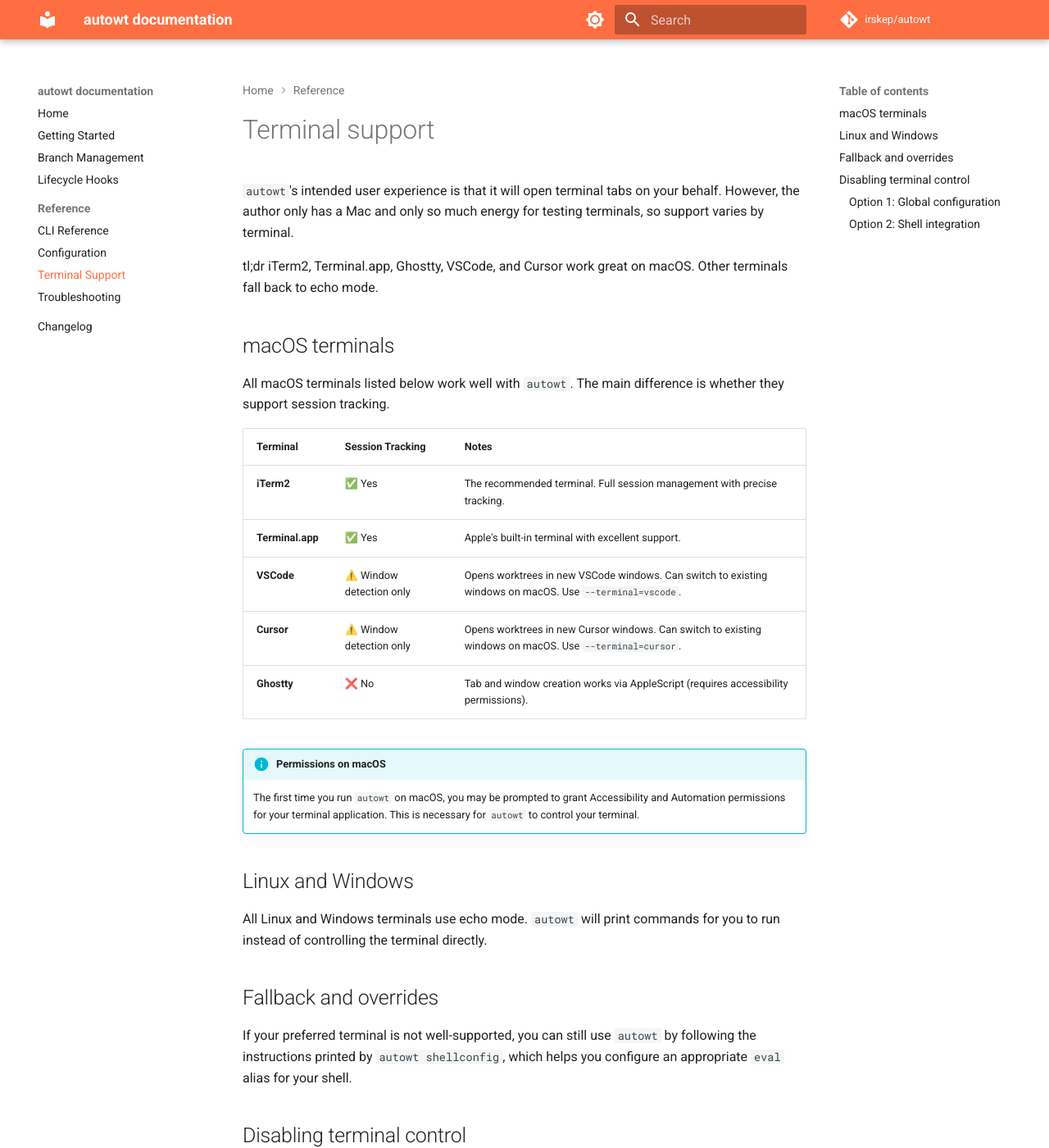
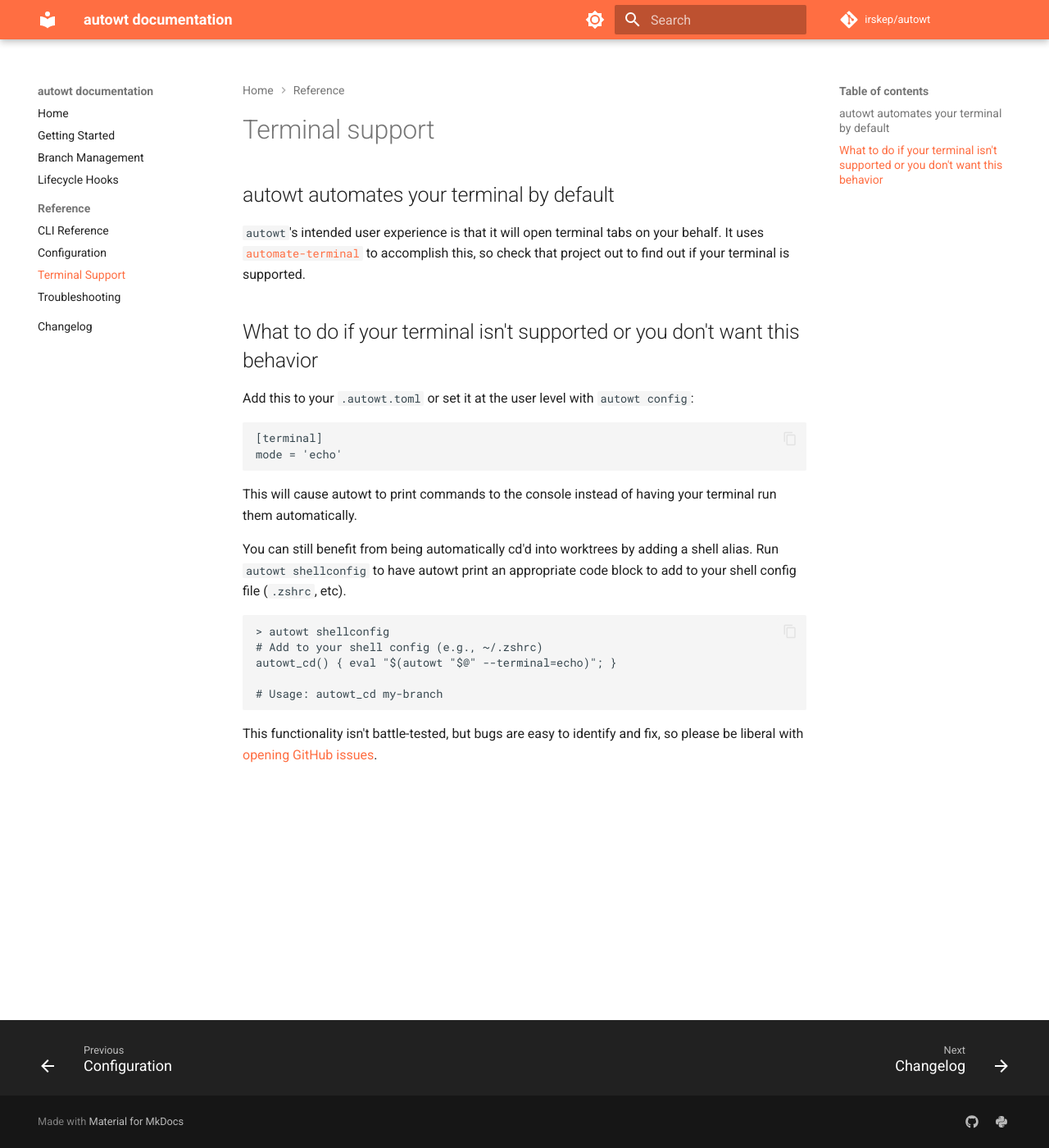
Before and after one commit to irskep/autowt, an MkDocs documentation site: the page built from docs/terminalsupport.md, in a window 1280 px wide and 1400 px high. Shown: the whole window at 82% size. Built offline with MkDocs 1.6.1 and Material for MkDocs 9.7.7, drawn with Linux system fonts in a browser that asks for light colours; comment, search, counter and statistics services are not loaded; the version menu is left out; some of the changed text lies outside the part shown.

````diff
--- a/docs/terminalsupport.md
+++ b/docs/terminalsupport.md
@@ -1,44 +1,21 @@
 # Terminal support
 
-`autowt`'s intended user experience is that it will open terminal tabs on your behalf. However, the author only has a Mac and only so much energy for testing terminals, so support varies by terminal.
+## autowt automates your terminal by default
 
-tl;dr iTerm2, Terminal.app, Ghostty, VSCode, and Cursor work great on macOS. Other terminals fall back to echo mode.
+`autowt`'s intended user experience is that it will open terminal tabs on your behalf. It uses [`automate-terminal`](https://github.com/irskep/automate-terminal) to accomplish this, so check that project out to find out if your terminal is supported.
 
-## macOS terminals
+## What to do if your terminal isn't supported or you don't want this behavior
 
-All macOS terminals listed below work well with `autowt`. The main difference is whether they support session tracking.
+Add this to your `.autowt.toml` or set it at the user level with `autowt config`:
 
-| Terminal | Session Tracking | Notes |
-| --- | --- | --- |
-| **iTerm2** | ✅ Yes | The recommended terminal. Full session management with precise tracking. |
-| **Terminal.app** | ✅ Yes | Apple's built-in terminal with excellent support. |
-| **VSCode** | ⚠️ Window detection only | Opens worktrees in new VSCode windows. Can switch to existing windows on macOS. Use `--terminal=vscode`. |
-| **Cursor** | ⚠️ Window detection only | Opens worktrees in new Cursor windows. Can switch to existing windows on macOS. Use `--terminal=cursor`. |
-| **Ghostty** | ❌ No | Tab and window creation works via AppleScript (requires accessibility permissions). |
+```
+[terminal]
+mode = 'echo'
+```
 
-!!! info "Permissions on macOS"
+This will cause autowt to print commands to the console instead of having your terminal run them automatically.
 
-    The first time you run `autowt` on macOS, you may be prompted to grant Accessibility and Automation permissions for your terminal application. This is necessary for `autowt` to control your terminal.
-
-## Linux and Windows
-
-All Linux and Windows terminals use echo mode. `autowt` will print commands for you to run instead of controlling the terminal directly.
-
-## Fallback and overrides
-
-If your preferred terminal is not well-supported, you can still use `autowt` by following the instructions printed by `autowt shellconfig`, which helps you configure an appropriate `eval` alias for your shell.
-
-## Disabling terminal control
-
-If you prefer to avoid any terminal automation (tab/window creation), you can configure `autowt` to only provide directory navigation without controlling your terminal program:
-
-### Option 1: Global configuration
-
-Set the default terminal mode to `echo` prevent automation, either using `autowt config`, or in `.autowt.toml`.
-
-### Option 2: Shell integration
-
-Use the shell function from `autowt shellconfig` for manual directory switching:
+You can still benefit from being automatically cd'd into worktrees by adding a shell alias. Run `autowt shellconfig` to have autowt print an appropriate code block to add to your shell config file (`.zshrc`, etc).
 
 ```bash
 > autowt shellconfig
@@ -48,4 +25,4 @@ autowt_cd() { eval "$(autowt "$@" --terminal=echo)"; }
 # Usage: autowt_cd my-branch
 ```
 
-With these approaches, `autowt` will manage worktrees and provide navigation commands, but won't attempt to control your terminal application. You get the git worktree management benefits without any automation concerns.
+This functionality isn't battle-tested, but bugs are easy to identify and fix, so please be liberal with [opening GitHub issues](https://github.com/irskep/autowt/issues).
--- a/mise.toml
+++ b/mise.toml
@@ -18,5 +18,5 @@ format = "uv run ruff format"
 format-check = "uv run ruff format --check"
 claude-hook-lint = "./scripts/claude-hook-lint.sh"
 docs-install = "uv sync --group docs"
-docs-serve = "uv run mkdocs serve"
-docs-build = "uv run mkdocs build"
+docs-serve = "uv run zensical serve"
+docs-build = "uv run zensical build"
--- a/mkdocs.yml
+++ b/mkdocs.yml
@@ -15,6 +15,25 @@ nav:
       - Terminal Support: terminalsupport.md
       - Troubleshooting: troubleshooting.md
   - Changelog: CHANGELOG.md
+
+plugins:
+  - search
+  - help-output:
+      command_prefix: "uv run"
+  - changelog-insert
+  - gh-admonitions
+
+extra:
+  social:
+    - icon: fontawesome/brands/github
+      link: https://github.com/irskep/autowt
+    - icon: fontawesome/brands/python
+      link: https://pypi.org/project/autowt/
+  version:
+    provider: mike
+
+extra_css:
+  - stylesheets/extra.css
 
 theme:
   name: material
@@ -44,51 +63,3 @@ theme:
     - content.code.copy
     - content.code.annotate
     - content.tooltips
-
-markdown_extensions:
-  - abbr
-  - pymdownx.highlight:
-      anchor_linenums: true
-      line_spans: __span
-      pygments_lang_class: true
-  - pymdownx.inlinehilite
-  - pymdownx.snippets
-  - pymdownx.superfences:
-      custom_fences:
-        - name: mermaid
-          class: mermaid
-          format: !!python/name:pymdownx.superfences.fence_code_format
-  - pymdownx.tabbed:
-      alternate_style: true
-  - admonition
-  - pymdownx.details
-  - pymdownx.superfences
-  - attr_list
-  - md_in_html
-  - pymdownx.emoji:
-      emoji_index: !!python/name:material.extensions.emoji.twemoji
-      emoji_generator: !!python/name:material.extensions.emoji.to_svg
-
-plugins:
-  - search
-  - help-output:
-      command_prefix: "uv run"
-  - changelog-insert
-  - mkdocstrings:
-      handlers:
-        python:
-          options:
-            docstring_style: sphinx
-  - gh-admonitions
-
-extra:
-  social:
-    - icon: fontawesome/brands/github
-      link: https://github.com/irskep/autowt
-    - icon: fontawesome/brands/python
-      link: https://pypi.org/project/autowt/
-  version:
-    provider: mike
-
-extra_css:
-  - stylesheets/extra.css
--- a/pyproject.toml
+++ b/pyproject.toml
@@ -33,6 +33,7 @@ dependencies = [
     "rich>=13.0.0",
     # TODO BEFORE RELEASE: pin to a specific version
     "automate-terminal @ git+https://github.com/irskep/automate-terminal.git",
+    "zensical>=0.0.5",
 ]
 
 
@@ -75,8 +76,6 @@ dev = [
 docs = [
     "mkdocs>=1.5.3",
     "mkdocs-material>=9.4.6",
-    "mkdocstrings[python]>=0.23.0",
     "pymdown-extensions>=10.3.1",
-    "mkdocs-mermaid2-plugin>=1.1.1",
     "mkdocs-github-admonitions-plugin",
 ]
--- a/requirements-docs.txt
+++ /dev/null
@@ -1,6 +0,0 @@
-mkdocs>=1.5.3
-mkdocs-material>=9.4.6
-mkdocstrings[python]>=0.23.0
-pymdown-extensions>=10.3.1
-mkdocs-mermaid2-plugin>=1.1.1
-mkdocs-github-admonitions-plugin
````
Also changed, not shown: docs/configuration.md (+0 -3 lines), 1 other file.
